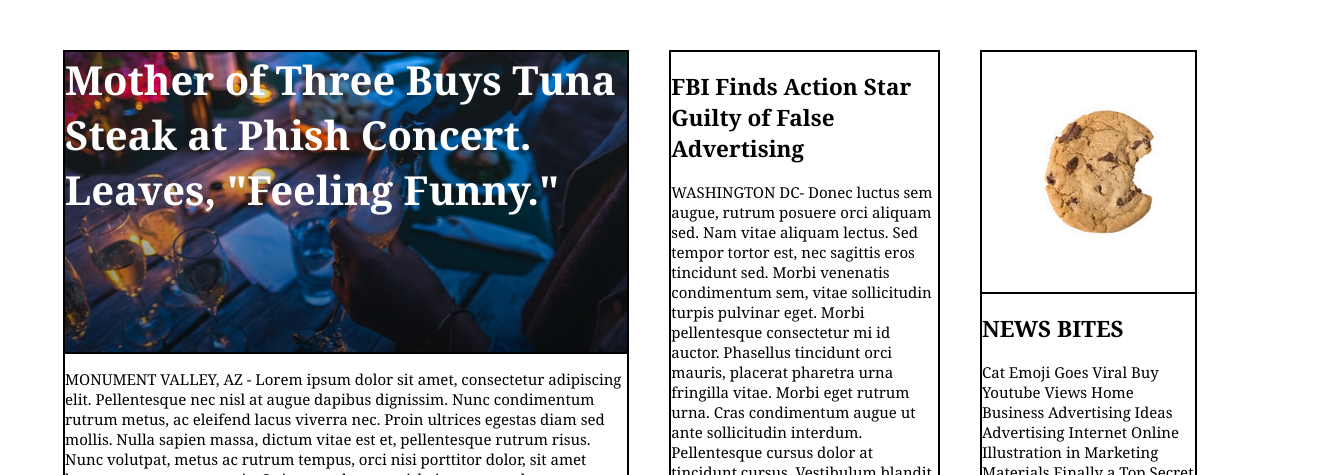
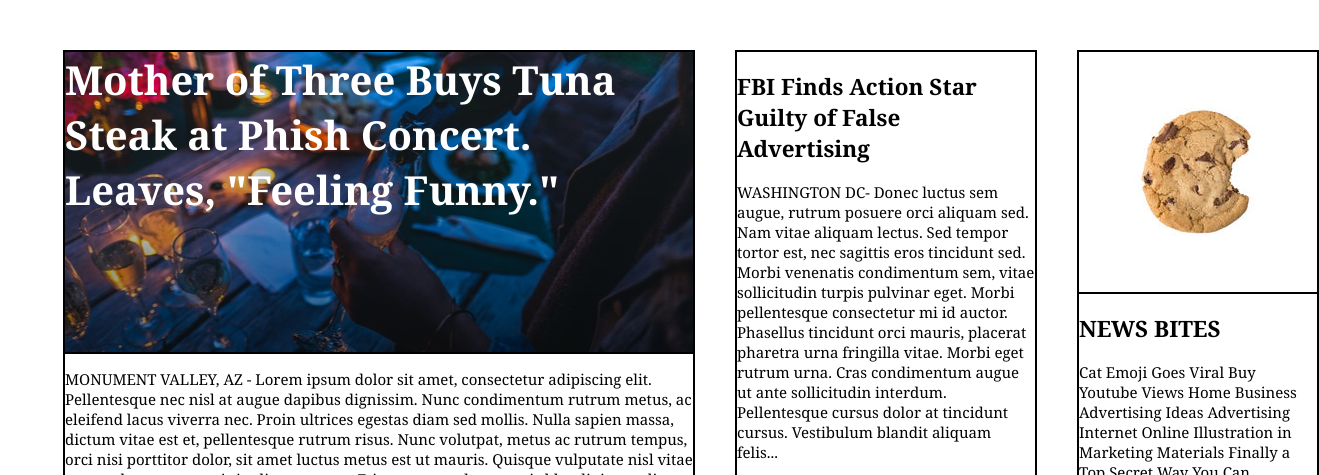
Before and after one commit to KJ-B/my-times, a plain HTML site: page index.html in a window 1280 px wide. Shown: the part 94-569 px from the top of the page, 1319 px wide, since content can reach past the window. Drawn offline with Linux system fonts and the light colour scheme.

Commit message:
column flex wrap

```diff
--- a/src/css/styles.css
+++ b/src/css/styles.css
@@ -44,7 +44,10 @@ img{
 
 .container {
   display: flex;
-  width: auto;
+  flex-direction: column;
+  flex-wrap: wrap;
+  width: 1232px;
+  height:800px;
   margin: 55px;
   font-family: Georgia;
   font-size: 15px;
```
